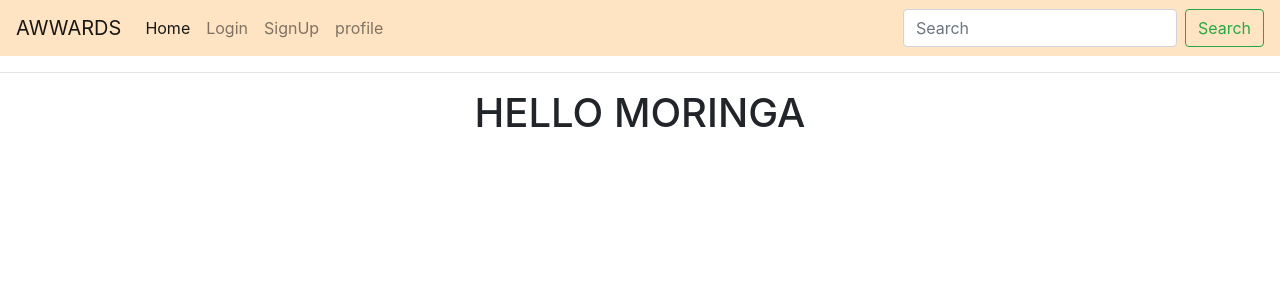
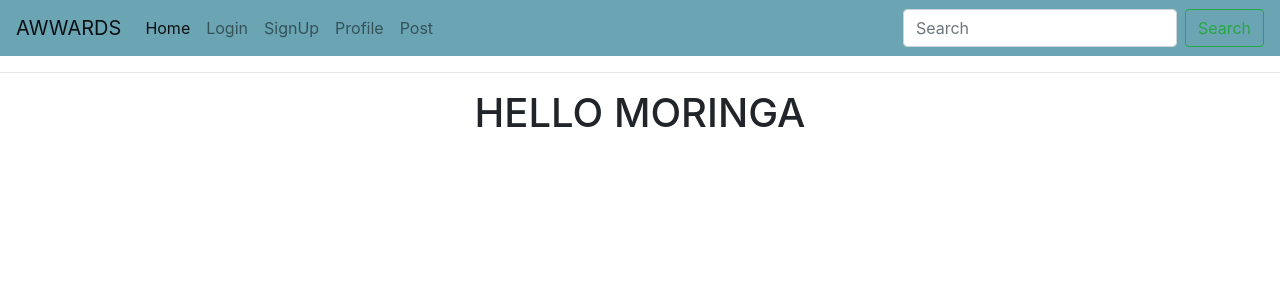
Before and after one commit to JosephKinyua/Awwards, a Django app: page / in a window 1280 px wide. Shown: the top 300 px of the page. Run offline with Django 3.2, Linux system fonts and the light colour scheme; some libraries are stand-ins or nearby versions.

Commit message:
styling of the homepage and other pages

```diff
--- a/portfolios/templates/navbar.html
+++ b/portfolios/templates/navbar.html
@@ -1,6 +1,6 @@
-<div class="navigation" style="background-color: bisque;">
+<div class="navigation" style="background-color: rgb(107, 164, 179);">
     <nav class="navbar navbar-expand-lg navbar-light">
-        <a class="navbar-brand" href="#">AWWARDS</a>
+        <a class="navbar-brand" href="/">AWWARDS</a>
         <button class="navbar-toggler" type="button" data-toggle="collapse" data-target="#navbarTogglerDemo02" aria-controls="navbarTogglerDemo02" aria-expanded="false" aria-label="Toggle navigation">
       <span class="navbar-toggler-icon"></span>
     </button>
@@ -17,7 +17,10 @@
                     <a class="nav-link " href="/accounts/register">SignUp</a>
                 </li>
                 <li class="nav-item">
-                    <a class="nav-link " href="/account/profile">profile</a>
+                    <a class="nav-link " href="/account/profile">Profile</a>
+                </li>
+                <li class="nav-item">
+                    <a class="nav-link " href="/account/postproject">Post</a>
                 </li>
             </ul>
             <form class="form-inline my-2 my-lg-0">
```
Also changed, not shown: project/wildlife4.jpeg (added), userProfile/new.jpg (added), userProfile/wildlife4_12qhJnG.jpeg (added).
